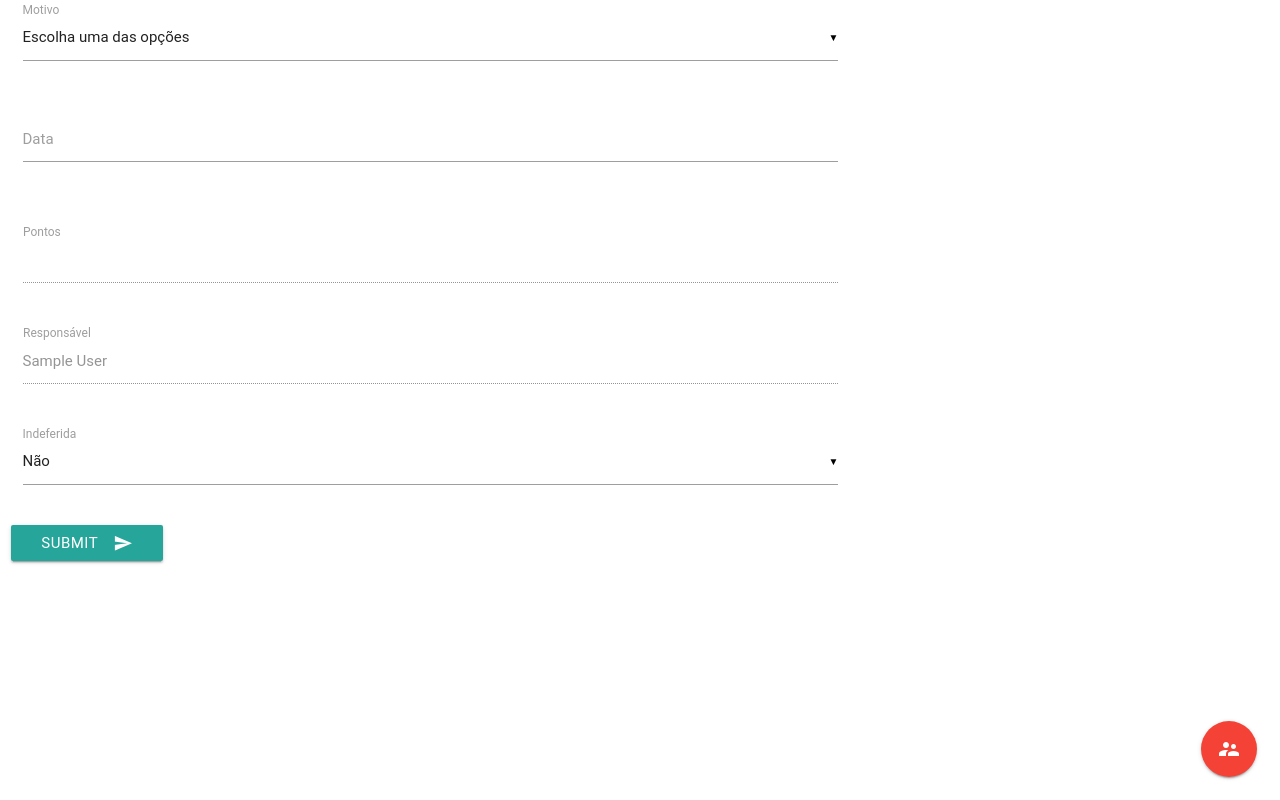
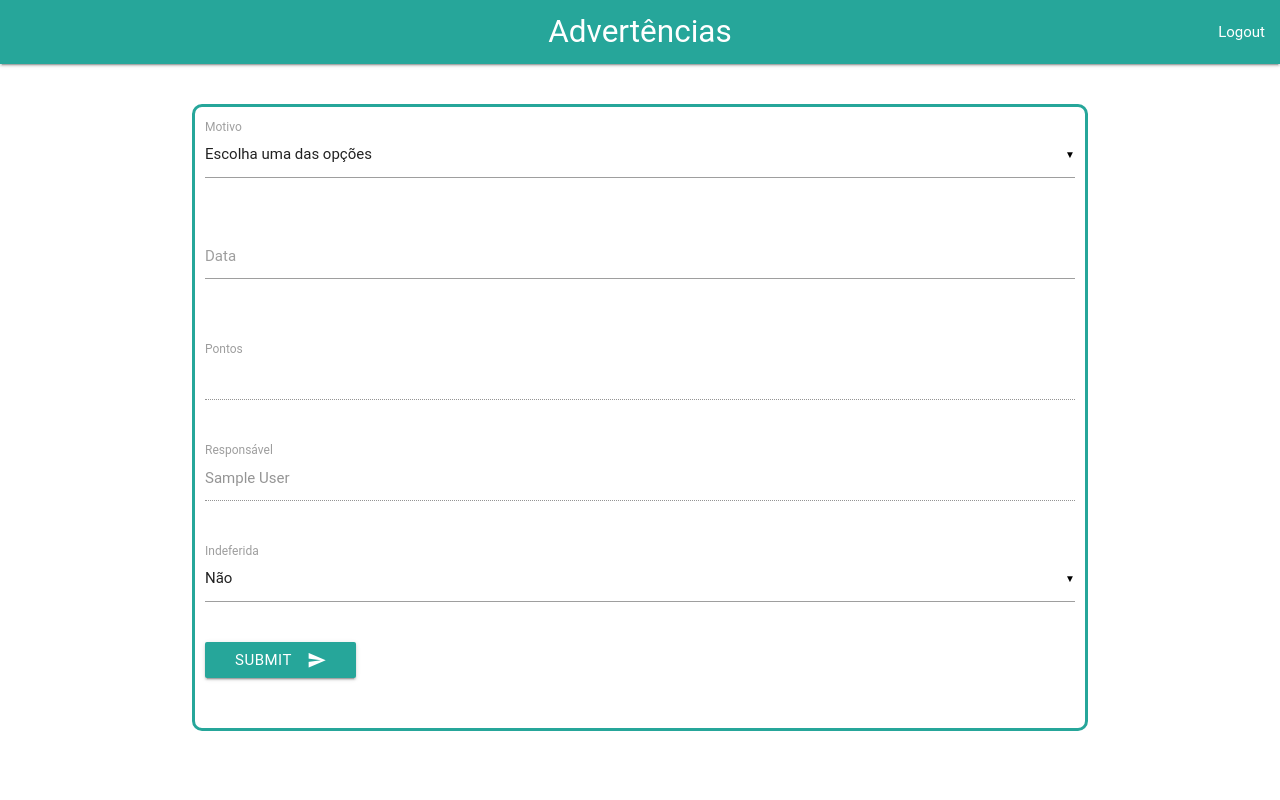
Before and after one commit to gboanerges/PCD, a PHP site: page /view/painel.php in a window 1280 px wide. Run offline with PHP 8.4, Linux system fonts and the light colour scheme; the visitor is signed in with stand-in values (Sample User, id 1); some libraries are stand-ins or nearby versions; some web fonts are replaced.

Commit message:
Logout implementado

```diff
--- a/routes/routes.php
+++ b/routes/routes.php
@@ -30,10 +30,10 @@
 		}
 	}
 
-	if (isset($_POST['logout'])) {
+	if (isset($_GET['action']) && $_GET['action'] == "logoff") {
 
 		unset($_SESSION['auth']);
-		unset($_POST['logout']);
+		unset($_GET['logoff']);
 		session_destroy();
 		header("location:../view/login.php");
 	}
@@ -48,7 +48,6 @@
 
 		unset($_POST['envAdv']);
 
-		//$adv = new Advertencia($motivo, $data, $pontos, $responsavel, $indeferida);
 		$advController = new AdvertenciasController();
 		$add = $advController->addAdvertenciaDB($motivo, $data, $pontos, $responsavel, $indeferida);
 		if($add){
--- /dev/null
+++ b/view/css/painel.css
@@ -0,0 +1,16 @@
+#nav{
+
+    background-color: #26a69a;
+    margin-bottom: 40px;
+}
+.container {
+
+    border-style: solid;
+    border-color: #26a69a;
+    border-radius: 10px;
+    padding: 10px 10px 10px 10px;
+}
+#logout {
+
+    align-content: flex-end;
+}
--- a/view/js/painel.js
+++ b/view/js/painel.js
@@ -10,7 +10,7 @@ $(document).ready(function(){
 	$('.datepicker').pickadate({
 	    selectMonths: true, // Creates a dropdown to control month
 		selectYears: 15, // Creates a dropdown of 15 years to control year
-		format: 'yyyy-mm-dd',
+		format: 'yyyy-mm-dd', //Formata a data
  	 });
 
 
@@ -59,10 +59,38 @@ $(document).ready(function(){
 		}
 	});
 
-	$("#logout").click(function(){
+	 $("#logout").click(function(){
 
-		location.href='../routes/routes.php';
+	// 	$.ajax({
 
-	});
+	// 		url: "../routes/routes.php",
+	// 		type: "POST",
+	// 		data: "name=logout",
+
+
+	// 	})
+
+	// 	.done(function(msg){
+	// 		alert("done");
+  	// 	})
+
+	// 	.fail(function(jqXHR, textStatus, msg){
+	// 	    alert("fail");
+	// 	});
+
+	// 	location.href='../routes/routes.php';
+
+	$.ajax({
+            url: 'http://localhost:8080/routes/routes.php',
+            type: 'get',
+            data:{action:'logoff'},
+            success: function(){
+            alert("Deslogado com sucesso!");
+                location.reload();
+
+            }
+        });
+	 });
+
 
 });
--- a/view/painel.php
+++ b/view/painel.php
@@ -10,6 +10,7 @@
 <html>
 <head>
 	<title>Advertências</title>
+	<link rel="stylesheet" type="text/css" href="css/painel.css">
 	<script type="text/javascript" src="js/jquery-3.2.1.js"></script>
 	<script type="text/javascript" src="js/painel.js"></script>
 	<!-- Compiled and minified CSS -->
@@ -20,13 +21,22 @@
 
 </head>
 <body>
+	<nav id="nav">
+		<div class="nav-wrapper">
+		<a href="#" class="brand-logo center">Advertências</a>
+		<ul id="nav-mobile" class="right hide-on-med-and-down">
+			<li><a id="logout" type="button" name="logoff">Logout</a></li>
+		</ul>
+		</div>
+ 	</nav>
 
+	<div class="container">
 		<div class="row">
 			<div class="col s12">
 				<form id="advert" action="../routes/routes.php" method="POST" name="formAdv">
 
 					<div class="row">
-					<div class="input-field col s8" id="motivo">
+						<div class="input-field col s12" id="motivo">
 							<select name="selectMotivo" required="required">
 								<option value="" disabled selected>Escolha uma das opções</option>
 								<option value="motivo1">Ausência em Reunião</option>
@@ -38,20 +48,10 @@
 							</select>
 							<label>Motivo</label>
 						</div>
-
-				<div class="fixed-action-btn horizontal click-to-toggle">
-					    <a class="btn-floating btn-large red">
-					      <i class="material-icons">supervisor_account</i>
-					    </a>
-					    <ul>
-
-					      <li><a id="logout" type="button" class="btn-floating blue" name="logout" title="Exit"><i class="material-icons">exit_to_app</i></a></li>
-					    </ul>
-	  				</div>
 					</div>
 
 					<div class="row">
-					<div class="row input-field col s8" >
+						<div class="row input-field col s12" >
 							<label for="birthdate" class="">Data</label>
 							<input id="birthdate" name="data" type="date" class="datepicker" readonly="" tabindex="-1" aria-haspopup="true" aria-expanded="false" aria-readonly="false" aria-owns="birthdate_root">
 						</div>
@@ -59,20 +59,20 @@
 					</div>
 
 					<div class="row">
-					<div id="pont" class="input-field col s8">
+						<div id="pont" class="input-field col s12">
 						<label for="points">Pontos</label>
 							<input id="points" type="text" name="pontos" readonly="readonly" value=" ">
 						</div>
 					</div>
 					<div class="row">
-					<div class="input-field col s8">
+						<div class="input-field col s12">
 						<label for="resp">Responsável</label>
 							<input id="resp" type="text" name="responsavel" readonly="readonly" value="<?php isset($_SESSION['nome']) ? print $_SESSION['nome'] : false; ?>">
 
 						</div>
 					</div>
 					<div class="row">
-					<div class="input-field col s8">
+						<div class="input-field col s12">
 							<select name="selectIndef" id="indef">
 								<option value="0" selected>Não</option>
 								<option value="1" >Sim</option>
@@ -80,13 +80,15 @@
 							<label>Indeferida</label>
 						</div>
 					</div>
-
+					<div class="row">
+						<div class="col s3">
 							<button id="envAdv" type="submit" class="btn waves-effect waves-light"  name="envAdv">Submit<i class="material-icons right">send</i></button>
-
+						</div>
+					</div>
 				</form>
 			</div>
 		</div>
-
+	</div>
 
 </body>
 </html>
```
Lines whose indentation alone changed are shown as unchanged.
